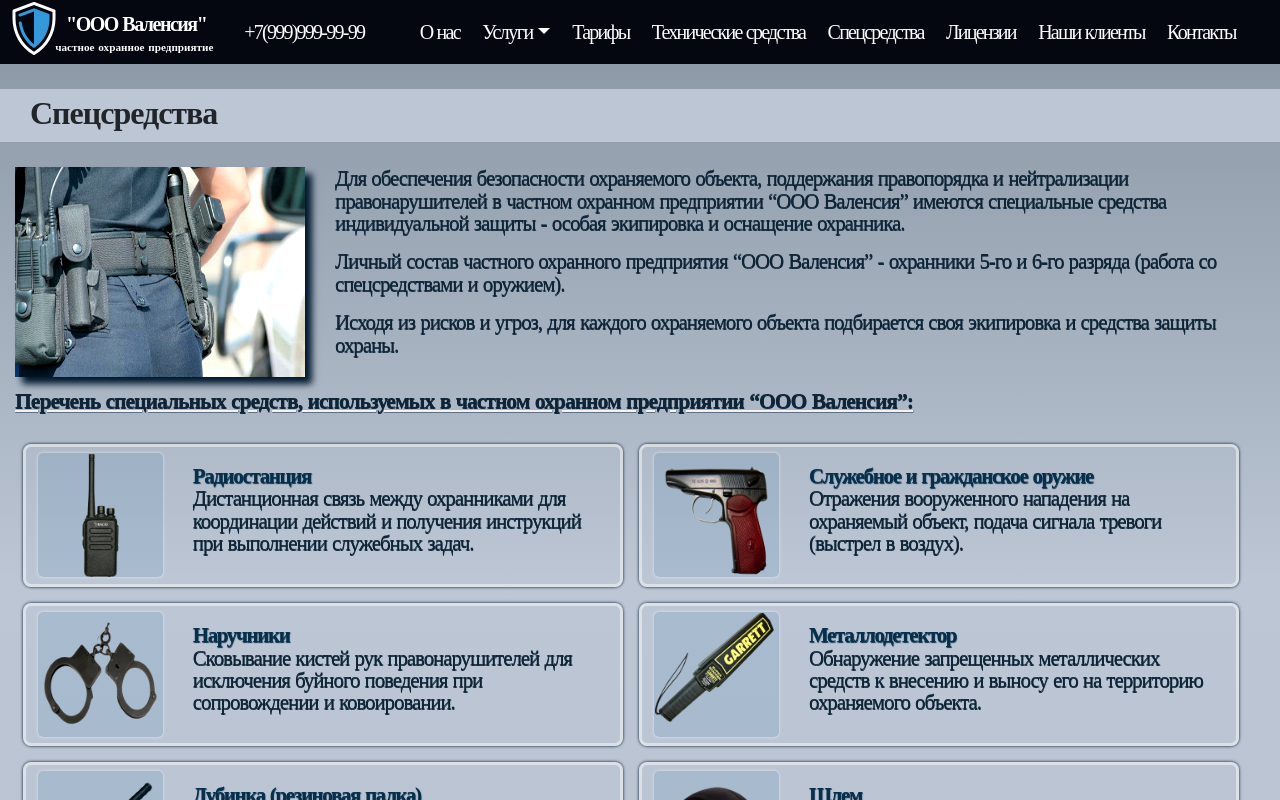
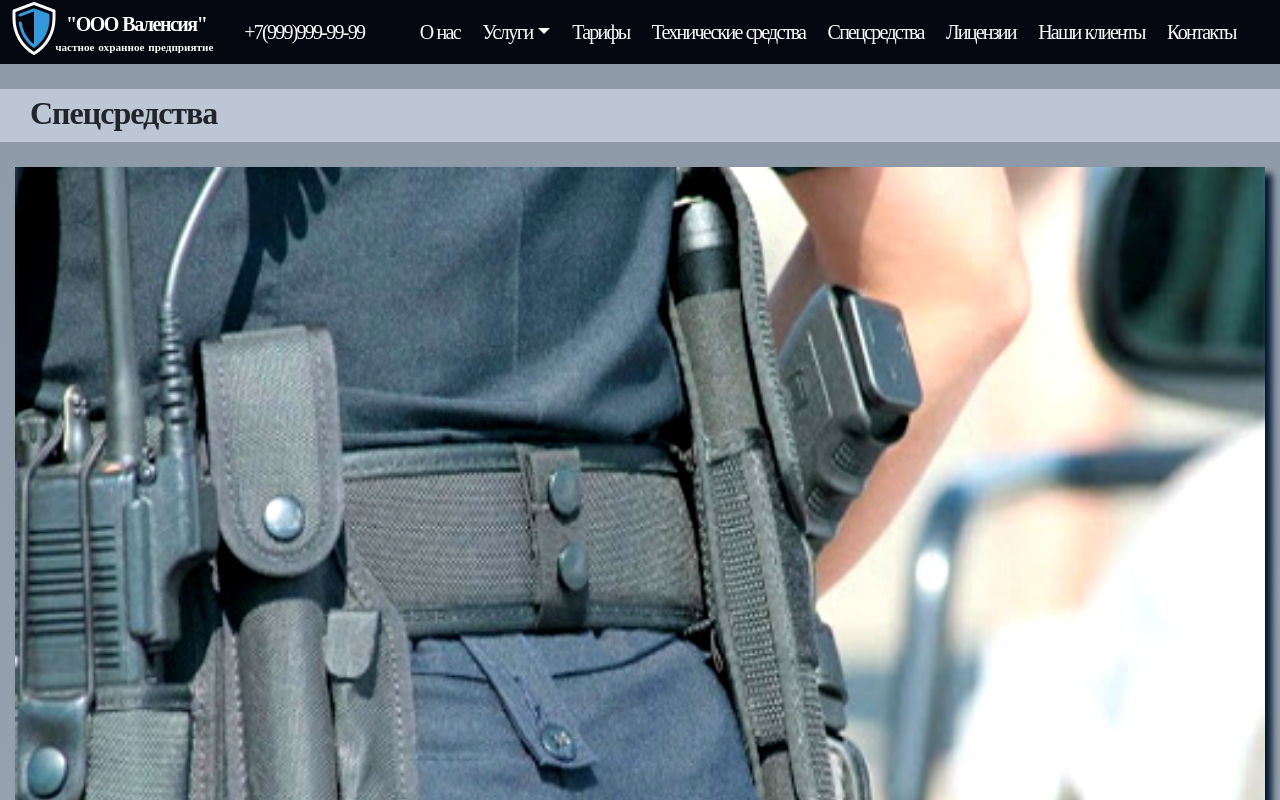
Before and after one commit to AnigalHub/Valencia, a Nuxt app: page /special_equipment in a window 1280 px wide. Shown: the top 800 px of the page. Built offline with nearby package versions, Linux system fonts and the light colour scheme.

Commit message:
изменена часть с описанием и выводом специальных средств

```diff
--- a/pages/special_equipment.vue
+++ b/pages/special_equipment.vue
@@ -2,27 +2,17 @@
   <div id="special_equipment" class="page">
     <Name_page :name_page="name_page"/>
     <b-container>
-      <b-row>
-        <b-col cols="3">
-          <img src="../static/special_equipment/special.jpg">
-        </b-col>
-        <b-col>
+          <img src="../static/special_equipment/special.jpg" class="first_img">
           <p class="text">Для обеспечения безопасности охраняемого объекта, поддержания правопорядка и нейтрализации правонарушителей в частном охранном предприятии  “ООО Валенсия” имеются специальные средства индивидуальной защиты - особая экипировка и оснащение охранника.</p>
           <p class="text">Личный состав частного охранного предприятия “ООО Валенсия” - охранники 5-го и 6-го разряда (работа со спецсредствами и оружием).</p>
           <p class="text">Исходя из рисков и угроз, для каждого охраняемого объекта подбирается своя экипировка и средства защиты охраны.</p>
-        </b-col>
-      </b-row>
-      <h6>Перечень специальных средств, используемых в частном охранном предприятии “ООО Валенсия”:</h6>
+      <h6 class="block_two">Перечень специальных средств, используемых в частном охранном предприятии “ООО Валенсия”:</h6>
       <div class="flex-container">
-        <b-row class="beautiful_block" v-for="equipment in ListOfSpecialEquipments" :key="equipment.index">
-          <b-col cols="3">
+        <div class="beautiful_block" v-for="equipment in ListOfSpecialEquipments" :key="equipment.index">
             <img :src="equipment.img_src" :alt="equipment.img_alt"/>
-          </b-col>
-          <b-col>
             <p class="text emphasized">{{equipment.name_equipment}}</p>
             <p class="text">{{equipment.description_equipment}}</p>
-          </b-col>
-        </b-row>
+        </div>
       </div>
     </b-container>
   </div>
@@ -47,12 +37,12 @@
               description_equipment:"Отражения вооруженного нападения на охраняемый объект, подача сигнала тревоги (выстрел в воздух).",
             },
             {
-              name_equipment:"Наручники", img_src:"../special_equipment/handcuffs.jpg", img_alt:"наручники",
-              description_equipment:"Сковывание кистей рук правонарушителей для исключения буйного поведения при сопровождении и ковоировании.",
+              name_equipment:"Металлодетектор", img_src:"../special_equipment/metal_detector.jpg", img_alt:"металлодетектор",
+              description_equipment:"Обнаружение запрещенных металлических средств к внесению и выносу его на территорию охраняемого объекта.",
             },
             {
-              name_equipment:"Металлодетектор", img_src:"../special_equipment/metal_detector.jpg", img_alt:"металлодетектор",
-              description_equipment:"Обнаружение запрещенных металлических средств к внесению и выносу его на территорию охраняемого объекта.",
+              name_equipment:"Бронежилет", img_src:"../special_equipment/bulletproof_vest.jpg", img_alt:"бронежилет",
+              description_equipment:"Защита от вооруженного нападения: пули определенного калибра, ножа или заточки в область грудной клетки.",
             },
             {
               name_equipment:"Дубинка (резиновая палка)", img_src:"../special_equipment/baton.jpg", img_alt:"дубинка",
@@ -63,8 +53,8 @@
               description_equipment:"Защита от пулевых и осколочных ранений, различными видами оружия и другими поражающими факторами.",
             },
             {
-              name_equipment:"Бронежилет", img_src:"../special_equipment/bulletproof_vest.jpg", img_alt:"бронежилет",
-              description_equipment:"Защита от вооруженного нападения: пули определенного калибра, ножа или заточки в область грудной клетки.",
+              name_equipment:"Наручники", img_src:"../special_equipment/handcuffs.jpg", img_alt:"наручники",
+              description_equipment:"Сковывание кистей рук правонарушителей для исключения буйного поведения при сопровождении и ковоировании.",
             },
             {
               name_equipment:"Электрошокер", img_src:"../special_equipment/stun_gun.jpg", img_alt:"электрошокер",
```
